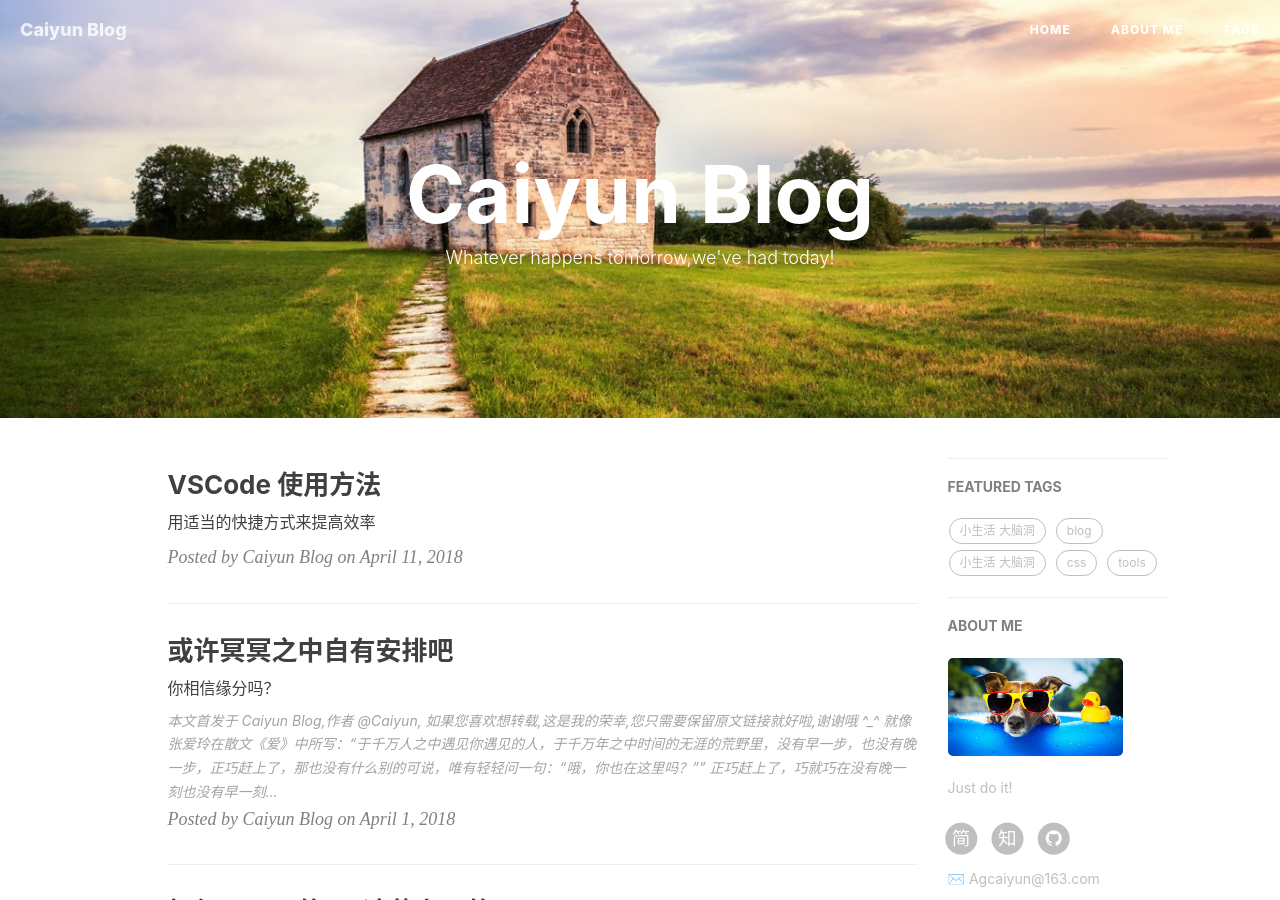
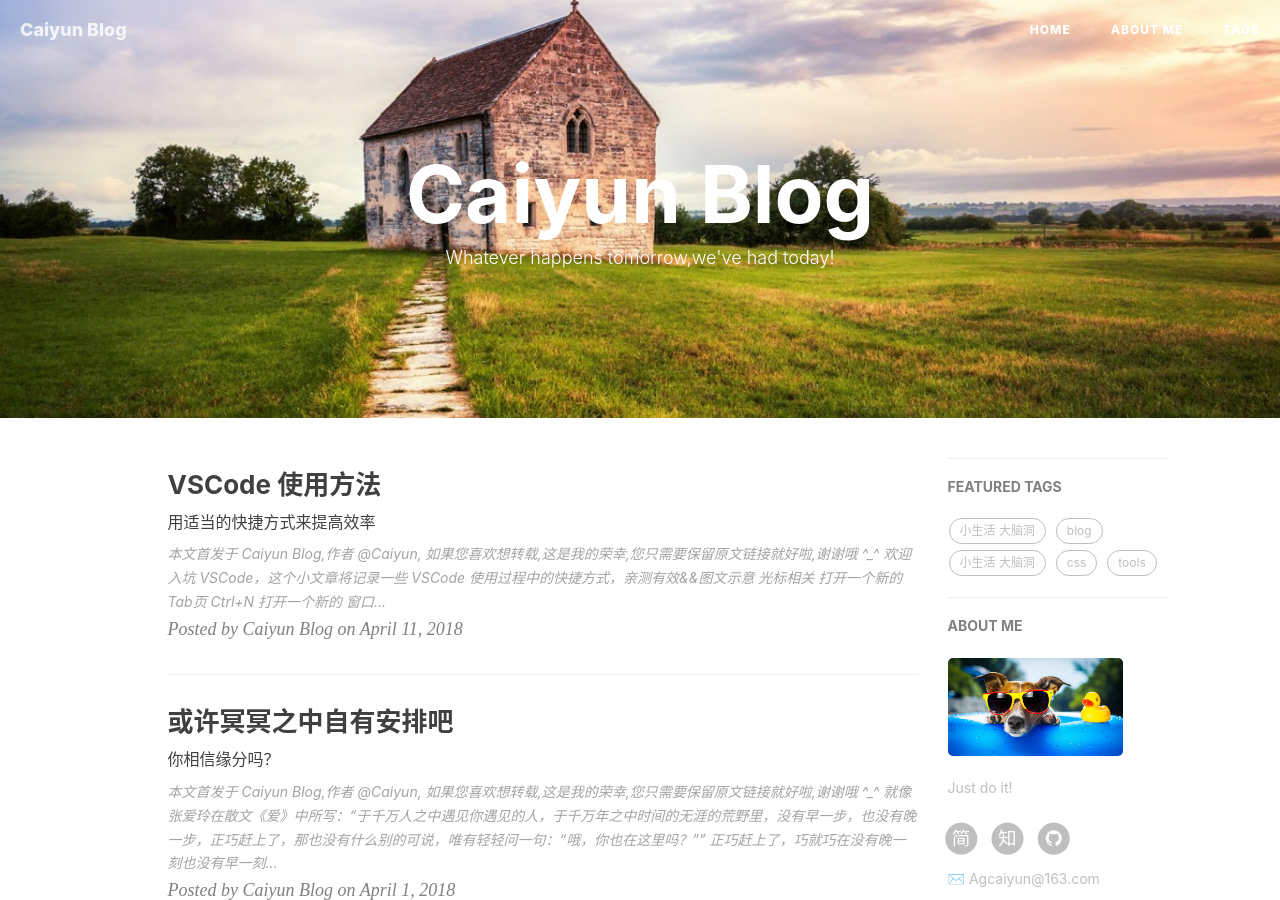
Before and after one commit to Agcaiyun/Agcaiyun.github.io, a Jekyll site: the page built from index.html, in a window 1280 px wide and 900 px high. Built offline with Jekyll 4.4.1, drawn with Linux system fonts in a browser that asks for light colours; nearby versions of some CDN libraries; the list of posts is cut into pages by our own code; comment, search, counter and statistics services are not loaded; some of the changed lines change nothing that is shown.

Commit message:
finish VSCode.md

```diff
--- a/_posts/2018-04-11-VSCode.md
+++ b/_posts/2018-04-11-VSCode.md
@@ -9,3 +9,88 @@
 tags:
     - tools
 ---
+> 本文首发于 [Caiyun Blog](http://agcaiyun.cn/ ),作者 [@Caiyun](https://github.com/Agcaiyun),  如果您喜欢想转载,这是我的荣幸,您只需要保留原文链接就好啦,谢谢哦 ^_^
+
+> 欢迎入坑 VSCode，这个小文章将记录一些 VSCode 使用过程中的快捷方式，亲测有效&&图文示意
+
+## 光标相关
+
+* 打开一个新的 **Tab页**                    `Ctrl+N`
+* 打开一个新的 **窗口**                     `Ctrl+Shift+N`
+* 关闭当前 *（光标所在）*  **Tab页**           `Ctrl+W`
+* 关闭当前窗口                              `Ctrl+Shift+W`
+* 在一个编辑器中切处一个新的编辑器（最多三个） `Ctrl+\`
+
+![newTabs](http://ow2akcnvb.bkt.clouddn.com/newTabs.png)
+* 在切出来的三个编辑器中，从左至右可以依次表示为 `Ctrl+1` `Ctrl+2` `Ctrl+3`
+
+*可以用这三个快捷方式进行编辑器之间的互相切换*
+* 编辑器换位置，`Ctrl+k`然后按`Left`或`Right`
+
+**注意：切换的是当前光标所在位置（也就是活动窗口所在位置）**
+
+*K 可以理解为 skip，该快捷方式与用鼠标单击改变光标位置一样，只是用快捷键更能提供效率*
+
+![skip01](http://ow2akcnvb.bkt.clouddn.com/skip01.png)
+![skip02](http://ow2akcnvb.bkt.clouddn.com/skip02.png)
+
+* 代码行缩进    `Ctrl+[`， `Ctrl+]`
+* 折叠打开代码块    `Ctrl+Shift+[`， `Ctrl+Shift+]`
+
+![flod+extend](http://ow2akcnvb.bkt.clouddn.com/flod+extend.png)
+![equalMethod](http://ow2akcnvb.bkt.clouddn.com/equalMethod.png)
+
+* `Ctrl+C` `Ctrl+V`如果不选中，默认复制或剪切一整行
+* 上下移动一行   `Alt+Up` 或 `Alt+Down`
+* 向上向下复制一行   `Shift+Alt+Up`或`Shift+Alt+Down`
+*（个人感觉向上或者向下复制一行好像也没什么差别）*
+* 在当前行下边插入一行  `Ctrl+Enter`
+* 在当前行上方插入一行  `Ctrl+Shift+Enter`
+*（当光标在行中，而需要此时向上/向下插入一行时，这两个快捷方式的效果更明显，至少不需要先 end/home 到行尾/行首了）*
+* 移动到文件结尾    `Ctrl+End`
+* 移动到文件开头    `Ctrl+Home`
+* 选中当前行    `Ctrl+i`（三击）
+*如果需要一次选中连续的多行，多次 ctrl+i 就可以了*
+* 选择从行首到光标处的内容  `Shift+Home`
+* 选择从光标到行尾的内容    `Shift+End`
+* 删除光标右侧的所有字`Ctrl+Delete`
+
+**注意：经过测试感觉这个快捷键删除的内容没有明显界限，在不同格式文件下删除内容就不同，比如：**
+
+![ctrl+delete](http://ow2akcnvb.bkt.clouddn.com/ctrl+delete.png)
+
+* `Alt+Click`添加 cursor(光标)
+* 添加多个连续光标  `Ctrl+Alt+Down` 或 `Ctrl+Alt+Up`
+*所有光标所在位置可以同时编辑*
+
+![editAsycn](http://ow2akcnvb.bkt.clouddn.com/editAsycn.png)
+
+* 同时选中所有匹配的内容 `Ctrl+Shift+L`
+*每个被选中的内容末尾都会有光标，光标所在位置即可编辑*
+
+![ctrl+shift+l](http://ow2akcnvb.bkt.clouddn.com/ctrl+shift+l.png)
+
+## 重构相关
+
+* 跳转到定义处      `F12`
+
+![F12](http://ow2akcnvb.bkt.clouddn.com/F12.png)
+
+* 定义处缩略图，只看一眼而不跳转过去    `Alt+F12`
+
+![alt+F12](http://ow2akcnvb.bkt.clouddn.com/alt+F12.png)
+
+* 列出所有的引用        `Shift+F12`
+![shift+F12]
+* 重命名：比如要修改一个方法名，可以选中后按F2，输入新的名字，回车，会发现所有的文件都修改过了。
+* 全屏      `F11`
+* 侧边栏显/隐       `Ctrl+B`
+* 预览markdown      `Ctrl+Shift+V`
+* 查找 `Ctrl+F`
+* 查找替换 `Ctrl+H`
+*如果需要查找一个词，可以先选中该内容再 `ctrl+F`，这样与 `ctrl+c` `ctrl+F` `ctrl+v` 效果是一样的，但更高效*
+
+### 非快捷键技巧
+* 关于**查找**还有一个小技巧，在多层级项目中很好用,在全局查找一个内容可以限制该内容所在的文件位置包含/不能包含 什么目录层级
+
+![find](http://ow2akcnvb.bkt.clouddn.com/find.png)
```
Also changed, not shown: img/VSCode-img/F12.png (added), img/VSCode-img/alt+F12.png (added), img/VSCode-img/ctrl+delete.png (added), img/VSCode-img/ctrl+shift+l.png (added), img/VSCode-img/editAsycn.png (added), img/VSCode-img/equalMethod.png (added), img/VSCode-img/find.png (added), img/VSCode-img/flod+extend.png (added), img/VSCode-img/newTabs.png (added), img/VSCode-img/shift+F12.png (added), img/VSCode-img/skip01.png (added), img/VSCode-img/skip02.png (added).
